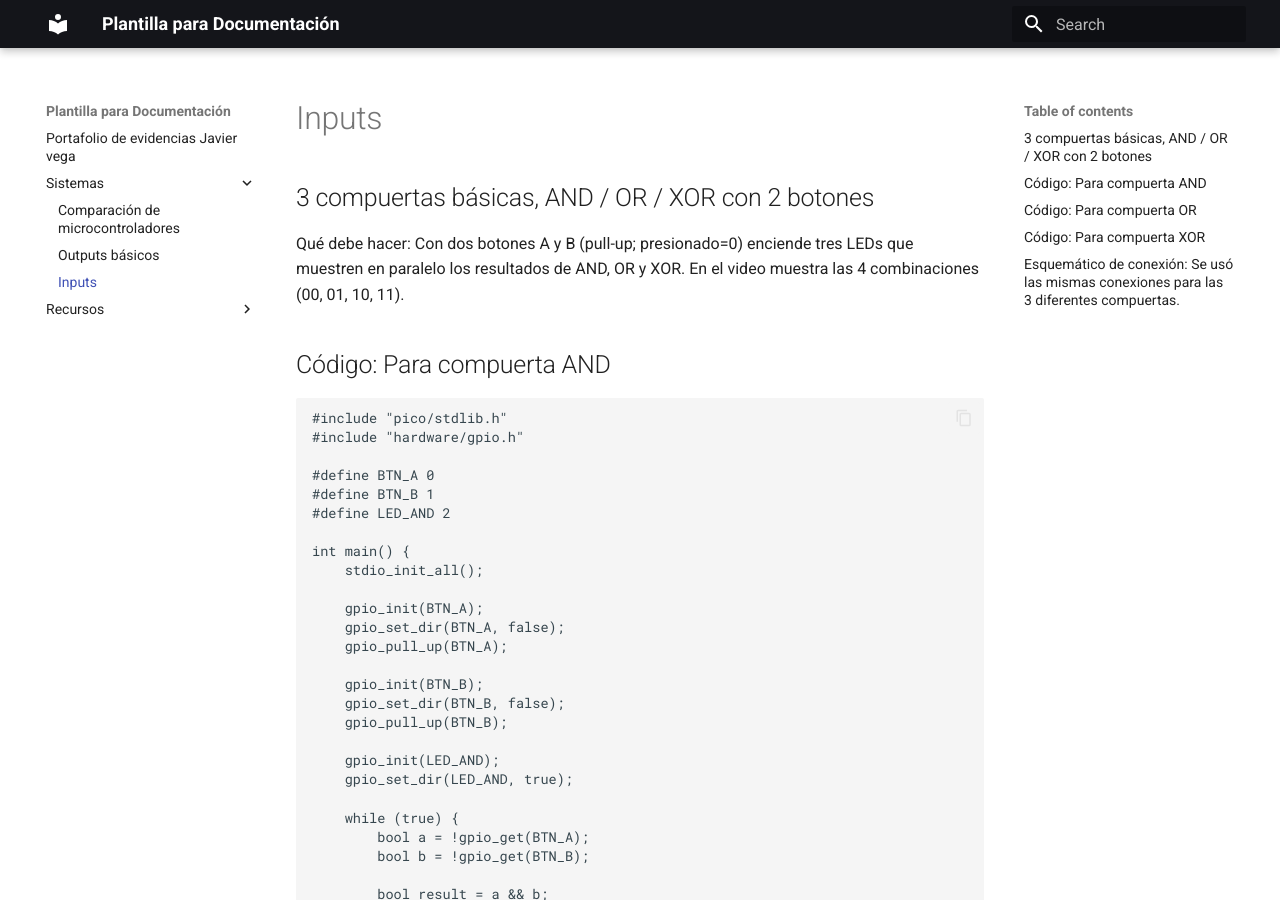
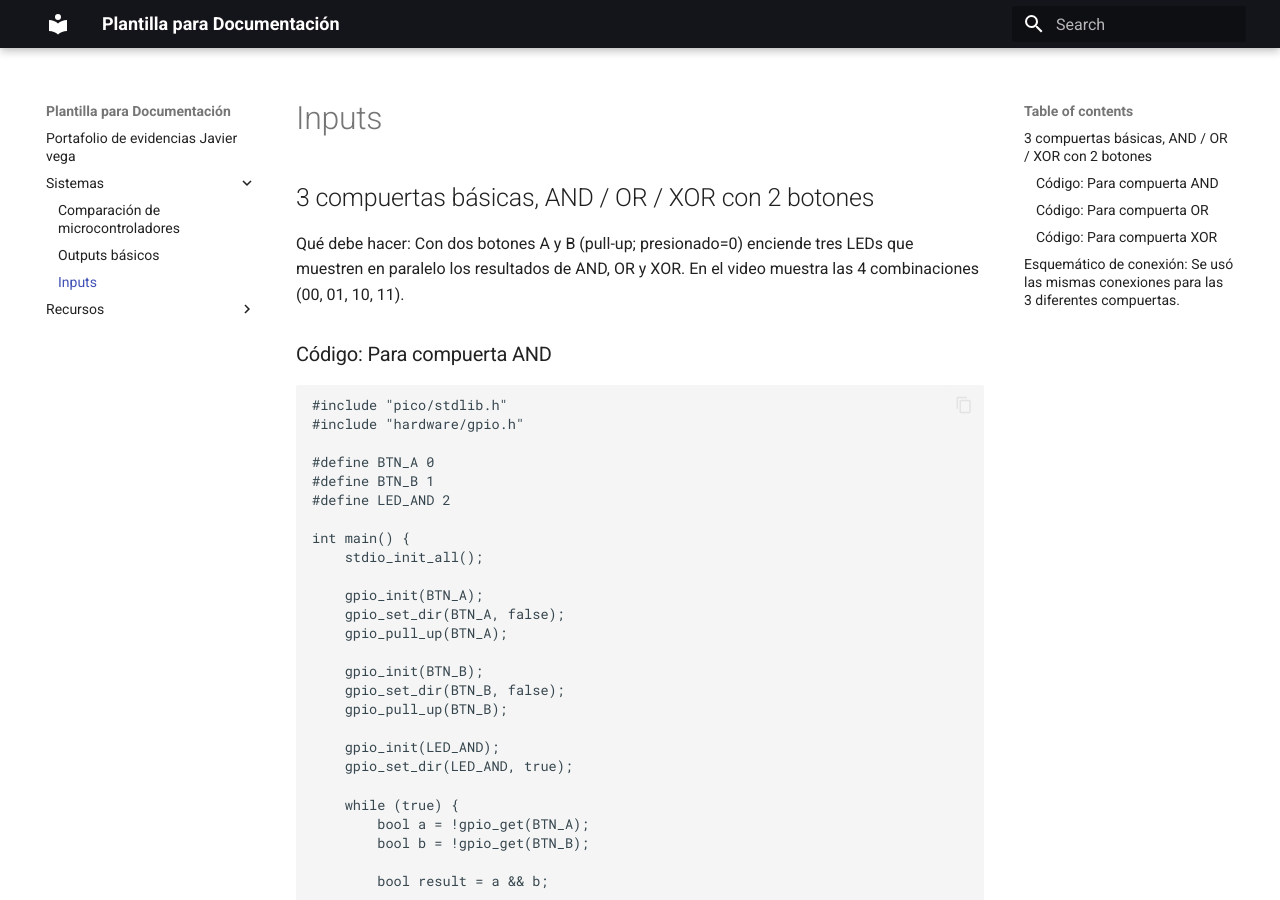
Before and after one commit to luisjaviervega/Portafolio_JVT, an MkDocs documentation site: the page built from docs/Sistemas/tarea3.md, in a window 1280 px wide and 900 px high. Built offline with MkDocs 1.6.1 and Material for MkDocs 9.7.7, drawn with Linux system fonts in a browser that asks for light colours.

````diff
--- a/docs/Sistemas/tarea3.md
+++ b/docs/Sistemas/tarea3.md
@@ -2,7 +2,7 @@
 ##3 compuertas básicas, AND / OR / XOR con 2 botones
 Qué debe hacer: Con dos botones A y B (pull-up; presionado=0) enciende tres LEDs que muestren en paralelo los resultados de AND, OR y XOR. En el video muestra las 4 combinaciones (00, 01, 10, 11).
 
-##Código: Para compuerta AND
+###Código: Para compuerta AND
 
 ```
 #include "pico/stdlib.h"
@@ -39,7 +39,7 @@ int main() {
 }
 
 ```
-##Código: Para compuerta OR
+###Código: Para compuerta OR
 
 ```
 
@@ -70,7 +70,7 @@ int main() {
 }
 
 ```
-##Código: Para compuerta XOR
+###Código: Para compuerta XOR
 
 ```
 #include "pico/stdlib.h"
````
Also changed, not shown: docs/Sistemas/Tarea2.md (+9 -3 lines).
